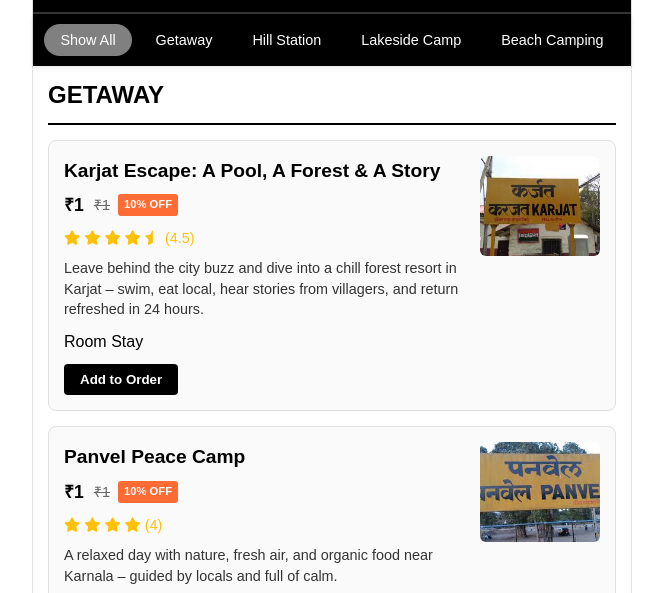
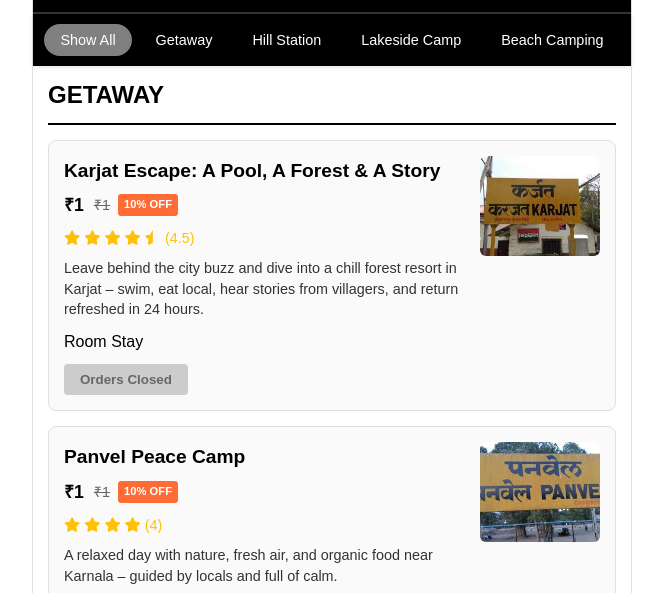
Before and after one commit to ariapythonguy/teyzee-storefront-LokYatri, a plain HTML site: page index.html in a window 1280 px wide. Shown: the part 93-686 px from the top of the page, without its empty margins (308-971 px from the left). Drawn offline with Linux system fonts and the light colour scheme.

Commit message:
Update index.html
// Restaurant closed hours (1 AM to 7 AM)

```diff
--- a/index.html
+++ b/index.html
@@ -639,11 +639,11 @@
             const currentHour = new Date().getHours();
             const buttons = document.querySelectorAll(".order-btn");
 
-            // Restaurant closed hours (11 PM to 7 AM)
-            if (currentHour >= 23 || currentHour < 7) {
+            // Restaurant closed hours (1 AM to 7 AM)
+            if (currentHour >= 1 || currentHour < 7) {
                 buttons.forEach(button => {
                     button.disabled = true;
-                    button.textContent = "Restaurant Closed";
+                    button.textContent = "Orders Closed";
                 });
             }
         }
```
